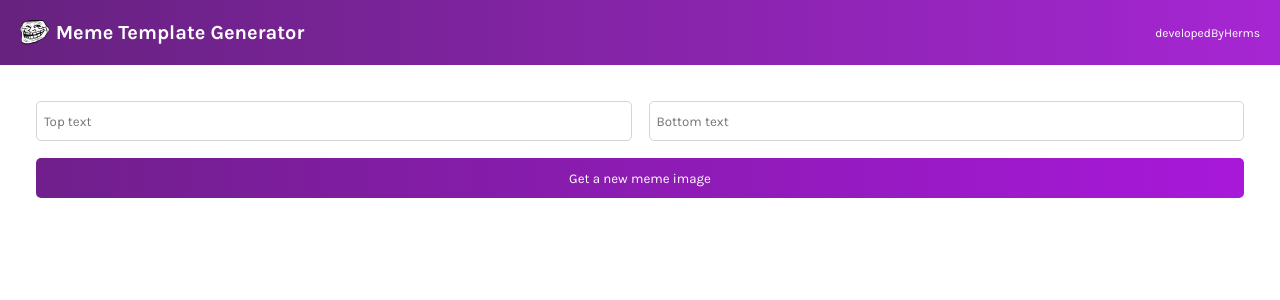
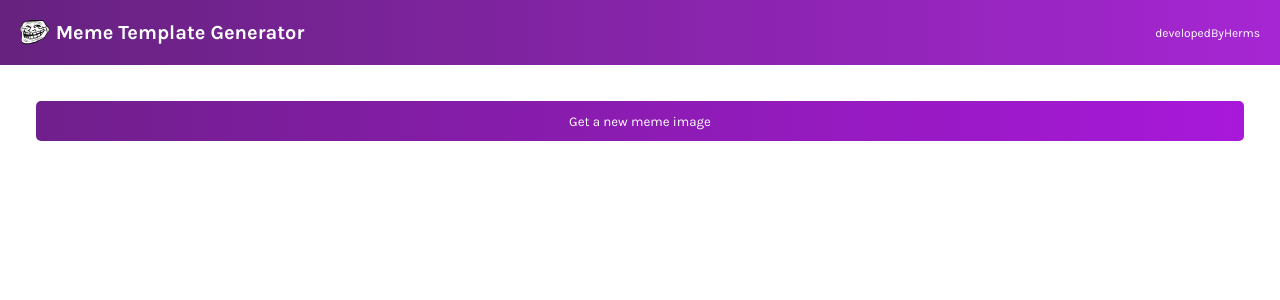
Before and after one commit to devxyn/memegenerator, a React (Vite) app: page / in a window 1280 px wide. Shown: the top 300 px of the page. Built offline with nearby package versions, Linux system fonts and the light colour scheme; no server answers.

Commit message:
update: hide text inputs

```diff
--- a/src/components/Meme/Meme.jsx
+++ b/src/components/Meme/Meme.jsx
@@ -28,9 +28,12 @@ const Meme = () => {
     setMeme((prev) => ({ ...prev, [event.target.name]: event.target.value }));
   }
 
+  console.log(meme.randomImage);
+
   return (
     <main className="meme">
       <div className="meme--form">
+        {meme.randomImage && (
           <input
             type="text"
             placeholder="Top text"
@@ -39,7 +42,9 @@ const Meme = () => {
             onChange={handleChange}
             value={meme.topText}
           />
+        )}
 
+        {meme.randomImage && (
           <input
             type="text"
             placeholder="Bottom text"
@@ -48,6 +53,7 @@ const Meme = () => {
             onChange={handleChange}
             value={meme.bottomText}
           />
+        )}
 
         <button className="meme--btn" onClick={getMemeImage}>
           Get a new meme image
```
Lines whose indentation alone changed are shown as unchanged.
